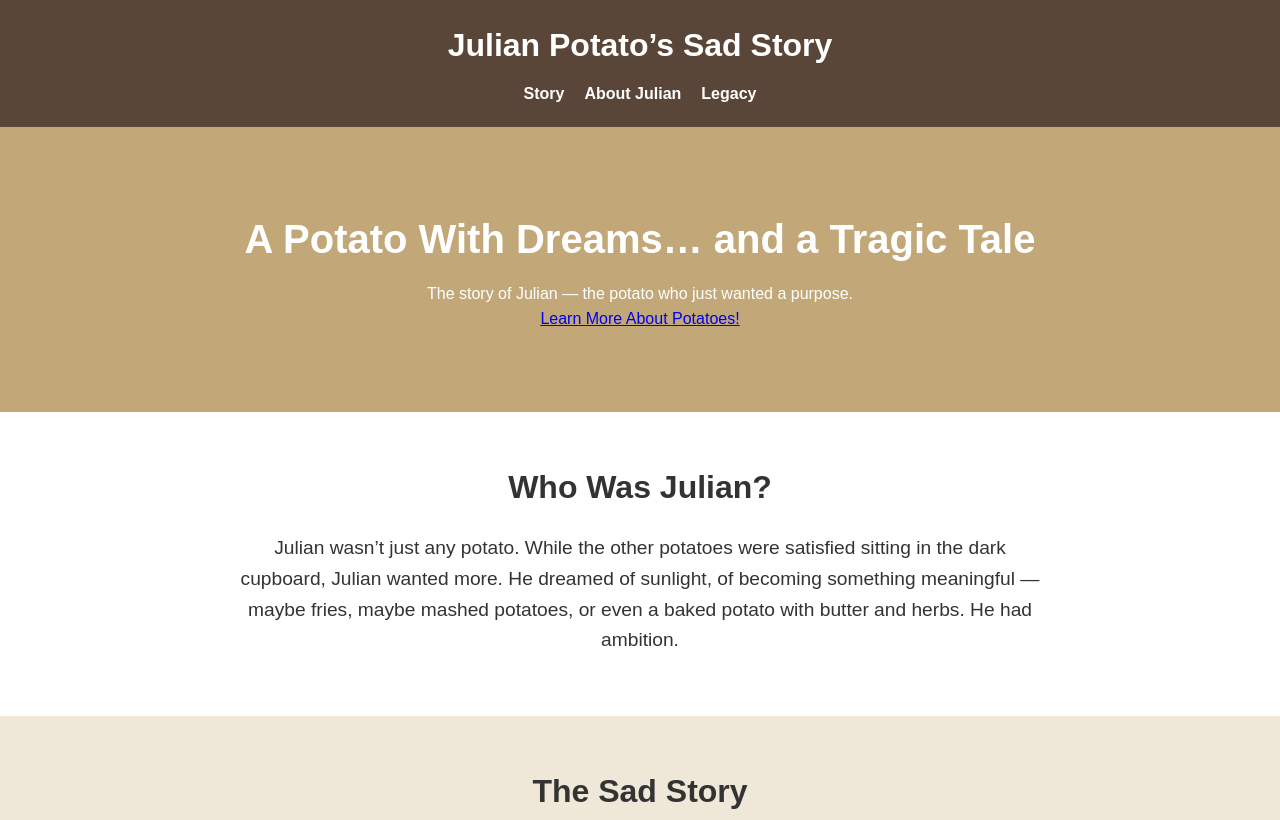
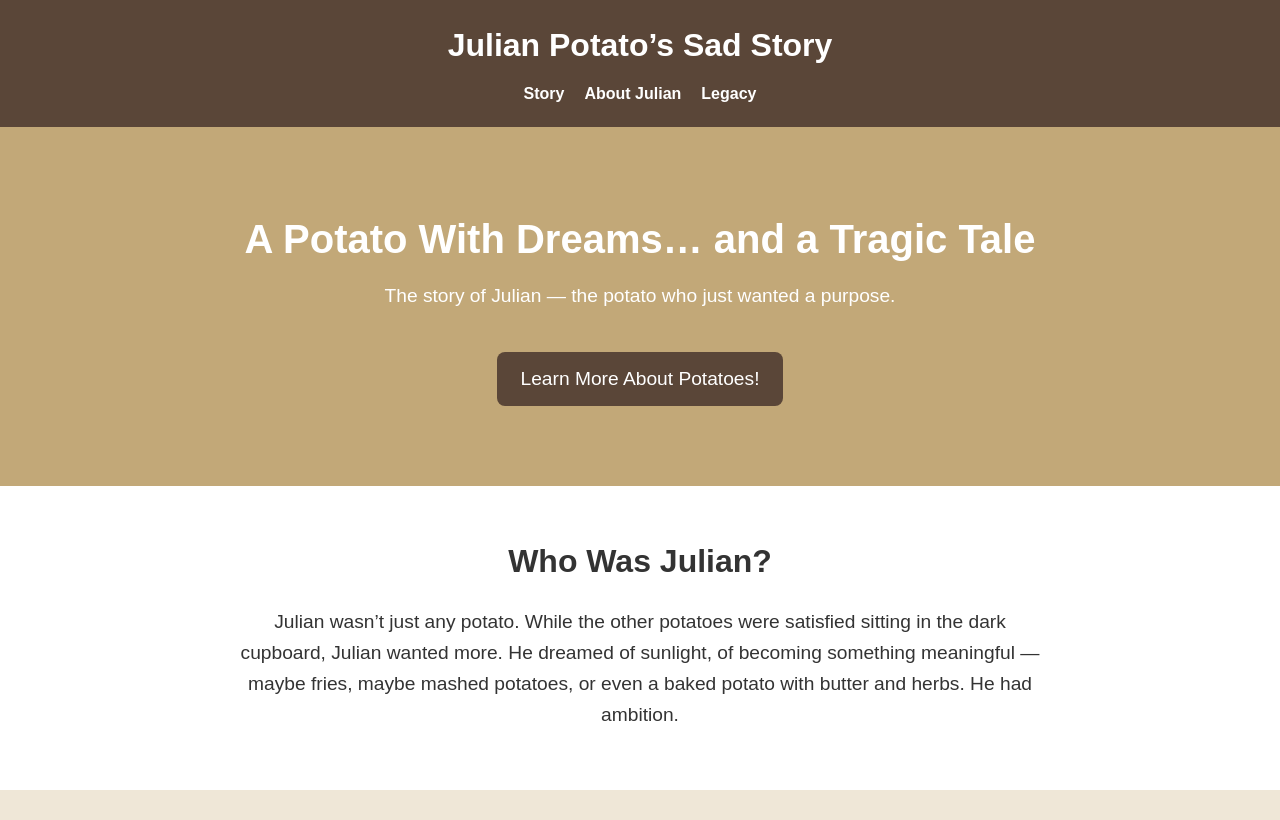
Before and after one commit to funnygummyguy/julianpo, a plain HTML site: page index.html in a window 1280 px wide. Shown: the top 820 px of the page. Drawn offline with Linux system fonts and the light colour scheme.

Commit message:
Update styles.css

```diff
--- a/styles.css
+++ b/styles.css
@@ -52,6 +52,26 @@ header nav ul li a:hover {
     margin-bottom: 10px;
 }
 
+#hero p {
+    font-size: 1.2rem;
+    margin-bottom: 20px;
+}
+
+#hero .btn {
+    background-color: #5a4638;
+    color: white;
+    padding: 12px 24px;
+    font-size: 1.2rem;
+    text-decoration: none;
+    border-radius: 8px;
+    margin-top: 20px;
+    display: inline-block;
+}
+
+#hero .btn:hover {
+    background-color: #7f5e42;
+}
+
 /* Content Sections */
 .content {
     background: #ffffff;
```
